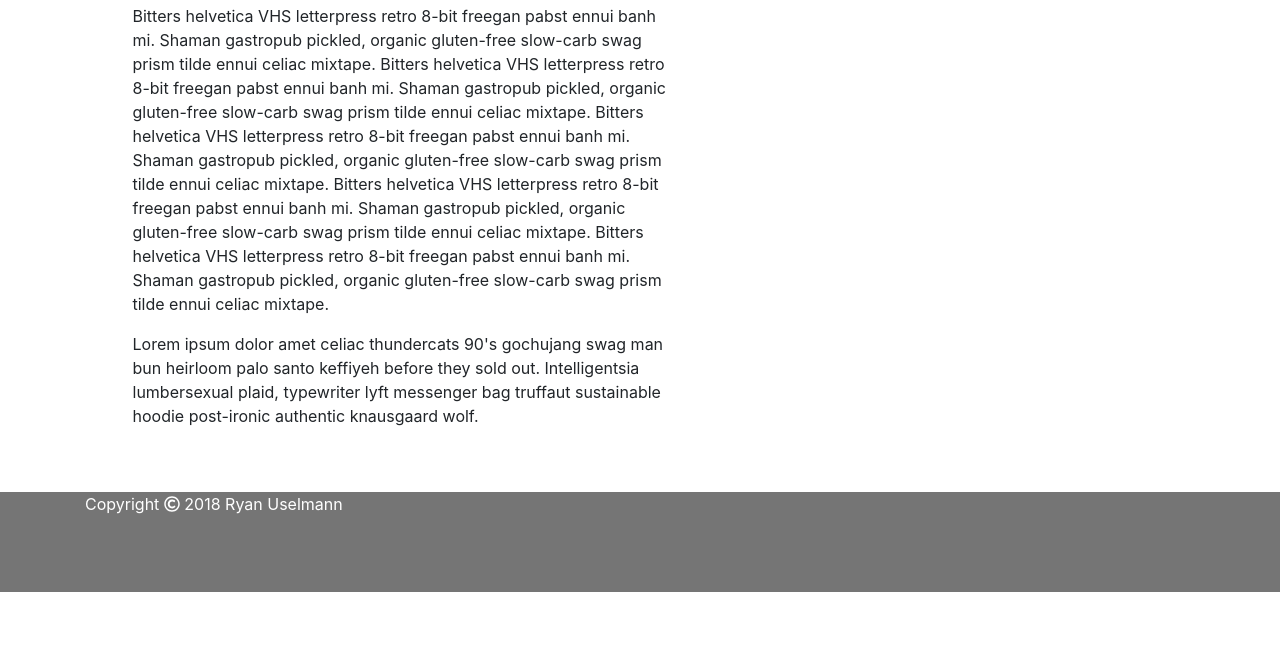
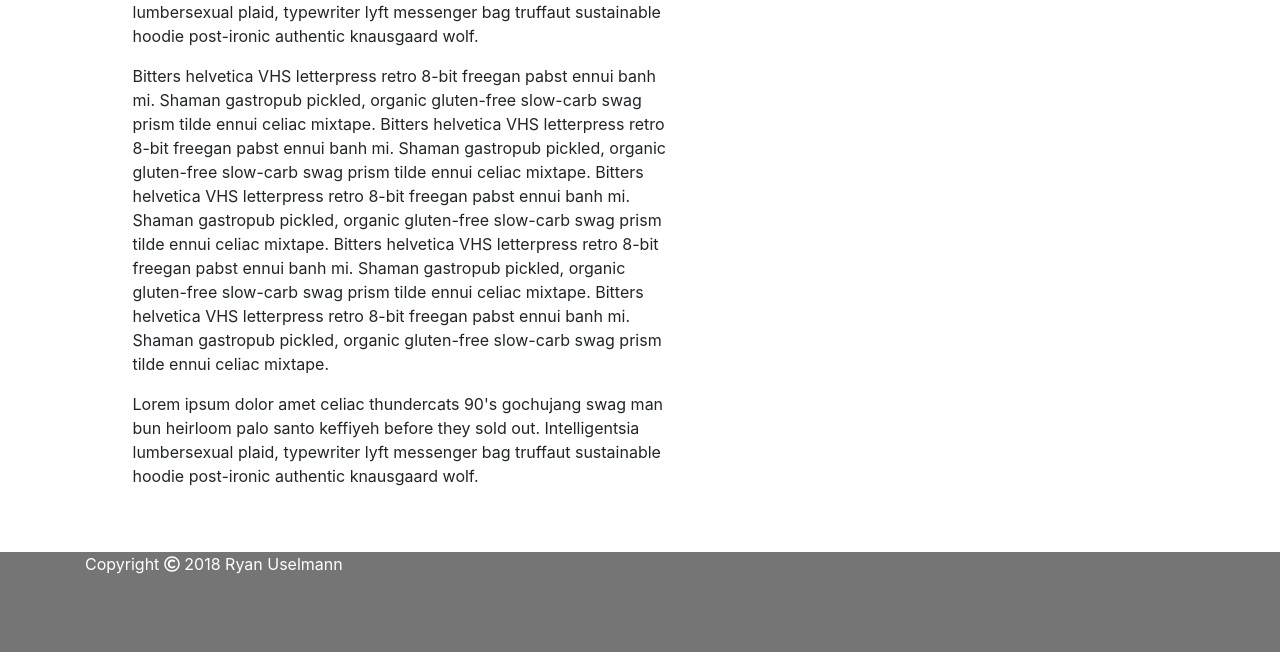
Before and after one commit to SiriusScaper/Bootstrap-Portfolio, a plain HTML site: page index.html in a window 1280 px wide. Shown: the part 332-984 px from the top of the page. Before the commit the page ends 924 px from the top, so only its background shows below. Drawn offline with nearby package versions, Linux system fonts and the light colour scheme.

Commit message:
Updated styles.css

```diff
--- a/assets/css/styles.css
+++ b/assets/css/styles.css
@@ -27,7 +27,9 @@ body {
   height: 100%;
 }
 
-
+body > .container {
+  padding-top: 60px;
+}
 /* Navbar Styling */
 
 .navbar {
```
